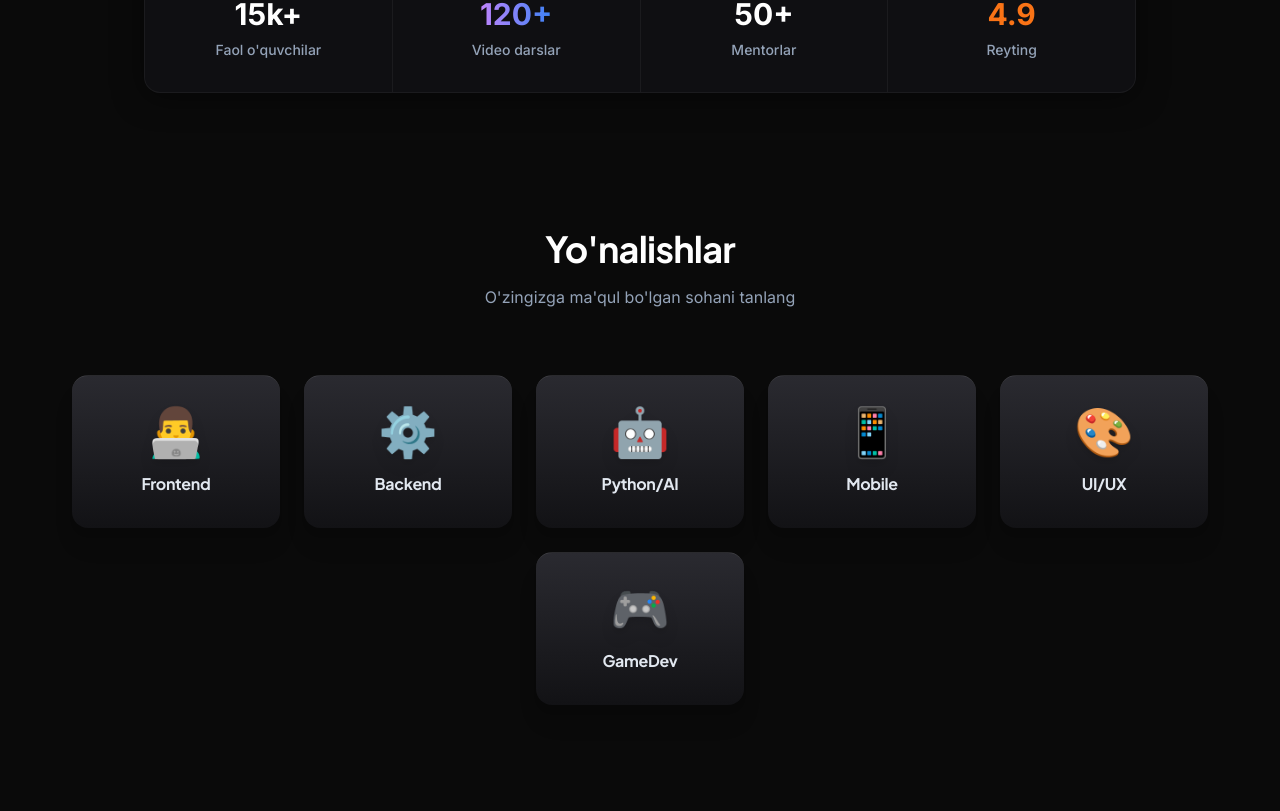
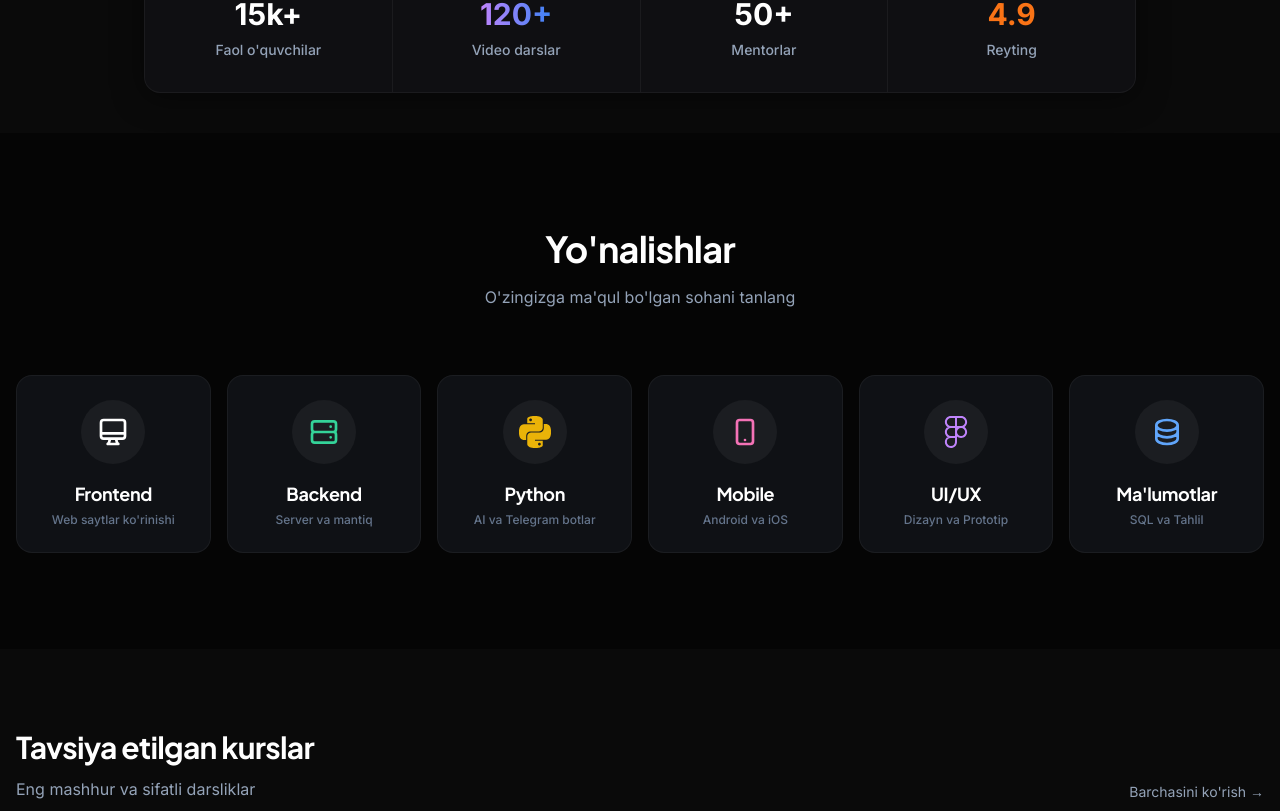
Before and after one commit to SUNNATBEE/aidevixBackend, a React (Vite) app in the folder frontend/: page / in a window 1280 px wide. Shown: the part 709-1520 px from the top of the page. Built offline with nearby package versions, Linux system fonts and the light colour scheme; no server answers.

Commit message:
yonalishlar card ozgardi home page da

```diff
--- a/frontend/src/pages/HomePage.jsx
+++ b/frontend/src/pages/HomePage.jsx
@@ -9,14 +9,16 @@ import { useVideos } from '../hooks/useVideos';
 import CourseCard from '../components/courses/CourseCard';
 import VideoCard from '../components/videos/VideoCard';
 import ProBanner from '../components/home/ProBanner';
+import { HiOutlineDesktopComputer, HiOutlineServer, HiOutlineDeviceMobile, HiOutlineDatabase } from 'react-icons/hi';
+import { SiPython, SiFigma } from 'react-icons/si';
 
 const categories = [
-  { name: 'Frontend', icon: '👨‍💻' },
-  { name: 'Backend', icon: '⚙️' },
-  { name: 'Python/AI', icon: '🤖' },
-  { name: 'Mobile', icon: '📱' },
-  { name: 'UI/UX', icon: '🎨' },
-  { name: 'GameDev', icon: '🎮' },
+  { name: 'Frontend', subtitle: "Web saytlar ko'rinishi", icon: <HiOutlineDesktopComputer className="w-8 h-8 text-white" />, path: 'frontend' },
+  { name: 'Backend', subtitle: "Server va mantiq", icon: <HiOutlineServer className="w-8 h-8 text-emerald-400" />, path: 'backend' },
+  { name: 'Python', subtitle: "AI va Telegram botlar", icon: <SiPython className="w-8 h-8 text-yellow-500" />, path: 'python' },
+  { name: 'Mobile', subtitle: "Android va iOS", icon: <HiOutlineDeviceMobile className="w-8 h-8 text-pink-400" />, path: 'mobile' },
+  { name: 'UI/UX', subtitle: "Dizayn va Prototip", icon: <SiFigma className="w-8 h-8 text-purple-400" />, path: 'ui-ux' },
+  { name: 'Ma\'lumotlar', subtitle: "SQL va Tahlil", icon: <HiOutlineDatabase className="w-8 h-8 text-blue-400" />, path: 'malumotlar' },
 ];
 
 export default function HomePage() {
@@ -103,25 +105,27 @@ export default function HomePage() {
       </section>
 
       {/* 3. CATEGORIES */}
-      <section className="py-24 px-4 bg-transparent mt-10">
-        <div className="max-w-6xl mx-auto">
-          <div className="text-center mb-16">
+      <section className="py-24 bg-[#050505] mt-10">
+        <div className="w-full">
+          <div className="text-center mb-16 px-4">
             <h2 className="text-4xl font-bold text-white mb-4">Yo'nalishlar</h2>
             <p className="text-slate-400 max-w-2xl mx-auto">O'zingizga ma'qul bo'lgan sohani tanlang</p>
           </div>
-          <div className="flex flex-wrap justify-center gap-4 lg:gap-6">
+          <div className="grid grid-cols-2 md:grid-cols-3 lg:grid-cols-6 gap-4 px-4 max-w-7xl mx-auto">
             {categories.map((category, idx) => (
               <motion.div
-                whileHover={{ scale: 1.05, y: -5 }}
-                transition={{ type: "spring", stiffness: 400, damping: 17 }}
+                initial={{ opacity: 0 }}
+                whileInView={{ opacity: 1 }}
+                viewport={{ once: true }}
                 key={idx}
-                className="w-40 sm:w-48 lg:w-52"
+                className="h-full"
               >
-                <Link to={`/courses?category=${category.name.toLowerCase().replace('/', '-')}`} className="block h-full bg-gradient-to-b from-[#2a2a30] to-[#121215] rounded-2xl p-6 sm:p-8 border-t border-white/10 shadow-xl hover:shadow-purple-500/10 transition-shadow">
-                  <div className="flex flex-col items-center justify-center text-center h-full gap-4">
-                    <div className="text-5xl drop-shadow-lg">{category.icon}</div>
-                    <h3 className="text-sm sm:text-base font-bold text-slate-200">{category.name}</h3>
+                <Link to={`/courses?category=${category.path}`} className="bg-[#0f1115] border border-white/5 rounded-2xl p-6 flex flex-col items-center justify-center text-center hover:bg-[#161920] transition-all duration-300 group h-full">
+                  <div className="w-16 h-16 rounded-full bg-white/5 flex items-center justify-center mb-4 group-hover:scale-110 transition-transform">
+                    {category.icon}
                   </div>
+                  <h3 className="text-white font-bold text-lg mb-1">{category.name}</h3>
+                  <p className="text-slate-500 text-xs font-medium">{category.subtitle}</p>
                 </Link>
               </motion.div>
             ))}
```
